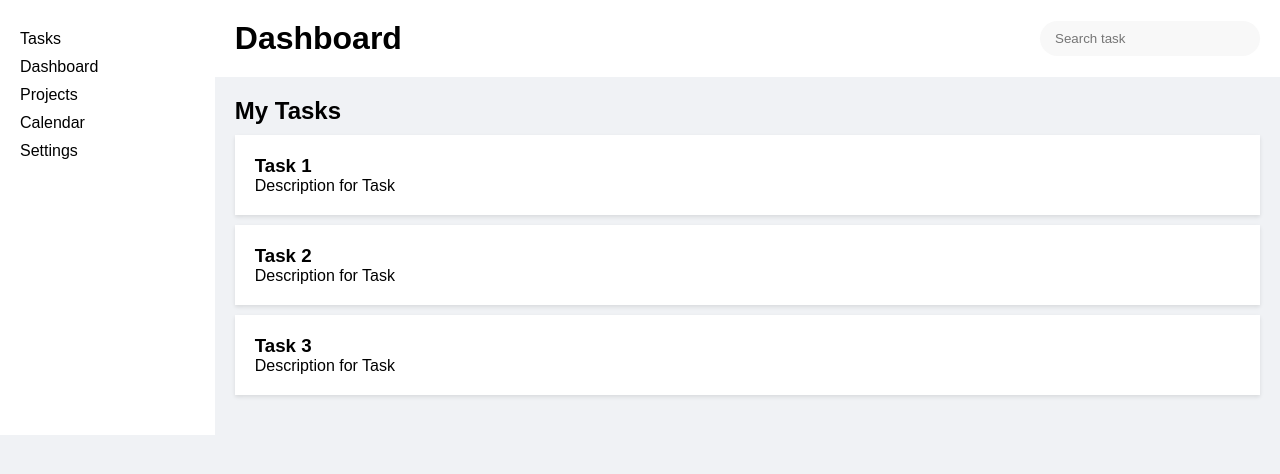
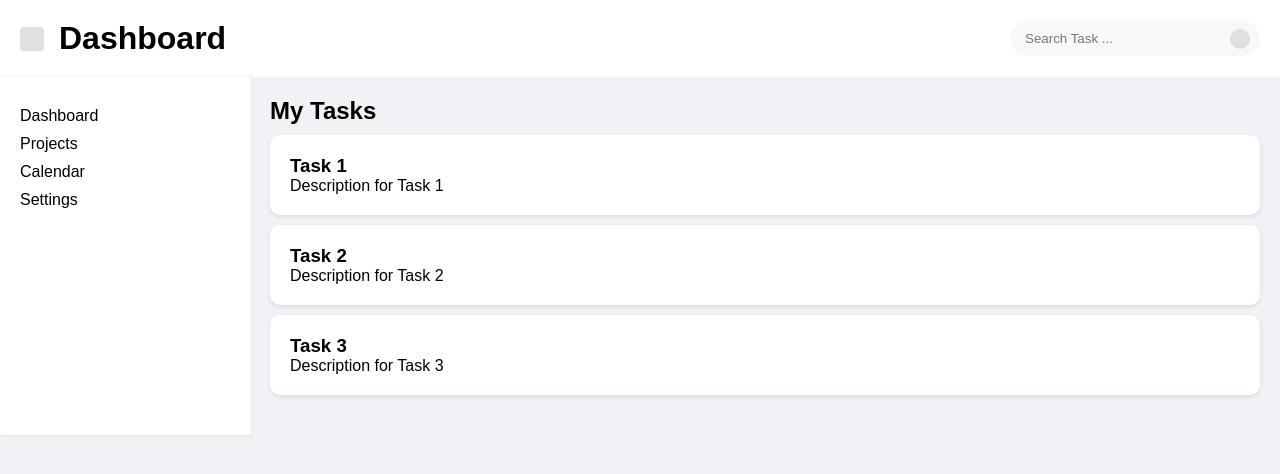
Before and after one commit to Sergsol95/task_manager, a React (Create React App) app: page / in a window 1280 px wide. Shown: the top 474 px of the page. Built offline with nearby package versions, Linux system fonts and the light colour scheme.

Commit message:
changed to styled components

```diff
--- a/src/App.js
+++ b/src/App.js
@@ -1,20 +1,24 @@
 import React from 'react';
-import './styles.css';
 import Header from './components/Header/Header';
 import Sidebar from './components/Sidebar/Sidebar';
 import MainContent from './components/MainContent/MainContent';
+import styled from 'styled-components';
+import './styles.css';
+
+const AppContainer = styled.div`
+  display: flex;
+  width: 100%;
+`;
 
 const App = () => {
   return (
-<div>
-    <div className='content'>
-    <Sidebar />
-      <div className='main'>
+    <div>
       <Header />
+      <AppContainer>
+        <Sidebar />
         <MainContent />
-        </div>
-      </div>
-</div>
+      </AppContainer>
+    </div>
   );
 };
 
--- a/src/components/Header/Header.css
+++ /dev/null
@@ -1,44 +0,0 @@
-.header {
-    display: flex;
-    justify-content: space-between;
-    align-items: center;
-    padding: 20px;
-    background-color: #fff;
-  }
-
-  .header-left {
-    display: flex;
-    align-items: center;
-  }
-
-  .menu-icon-placeholder {
-    width: 24px;
-    height: 24px;
-    background-color: #e0e0e0;
-    margin-right: 15px;
-    border-radius: 4px;
-  }
-
-  .header-right {
-    display: flex;
-    align-items: center;
-    background-color: #f8f8f8;
-    border-radius: 30px;
-    padding: 5px 10px;
-  }
-
-  .header-right input {
-    border: none;
-    background: none;
-    outline: none;
-    padding: 5px;
-    width: 200px;
-  }
-
-  .search-icon-placeholder {
-    width: 20px;
-    height: 20px;
-    background-color: #e0e0e0;
-    margin-left: 10px;
-    border-radius: 50%;
-  }
--- a/src/components/Header/Header.jsx
+++ b/src/components/Header/Header.jsx
@@ -1,19 +1,65 @@
-import React from 'react';
-import './Header.css';
+import React from "react";
+import styled from "styled-components";
+
+const HeaderContainer = styled.header`
+  display: flex;
+  justify-content: space-between;
+  align-items: center;
+  padding: 20px;
+  background-color: #fff;
+  box-shadow: 0 2px 4px rgba(0, 0, 0, 0.1);
+`;
+
+const HeaderLeft = styled.div`
+  display: flex;
+  align-items: center;
+`;
+
+const MenuIconPlaceholder = styled.div`
+  width: 24px;
+  height: 24px;
+  background-color: #e0e0e0; /* Placeholder color */
+  margin-right: 15px;
+  border-radius: 4px;
+`;
+
+const HeaderRight = styled.div`
+  display: flex;
+  align-items: center;
+  background-color: #f8f8f8;
+  border-radius: 30px;
+  padding: 5px 10px;
+`;
+
+const SearchInput = styled.input`
+  border: none;
+  background: none;
+  outline: none;
+  padding: 5px;
+  width: 200px;
+`;
+
+const SearchIconPlaceholder = styled.div`
+  width: 20px;
+  height: 20px;
+  background-color: #e0e0e0;
+  margin-left: 10px;
+  border-radius: 50%;
+`;
 
 const Header = () => {
-    return (
-      <header className="header">
-        <div className="header-left">
-          <div className="menu-icon"></div>
-          <h1>Dashboard</h1>
-        </div>
-        <div className="header-right">
-          <input type="text" placeholder="Search task" />
-          <div className="search-icon"></div>
-        </div>
-      </header>
-    );
-  };
+  return (
+    <HeaderContainer>
+      <HeaderLeft>
+        <MenuIconPlaceholder />
+        <h1>Dashboard</h1>
+      </HeaderLeft>
+      <HeaderRight>
+        <SearchInput type="text" placeholder="Search Task ..." />
+        <SearchIconPlaceholder />
+      </HeaderRight>
+    </HeaderContainer>
+  );
+};
 
 export default Header;
--- a/src/components/MainContent/MainContent.css
+++ /dev/null
@@ -1,7 +0,0 @@
-.main-content {
-    padding: 20px;
-  }
-
-  .main-content section {
-    margin-bottom: 20px;
-  }
--- a/src/components/MainContent/MainContent.jsx
+++ b/src/components/MainContent/MainContent.jsx
@@ -1,17 +1,27 @@
-import React from 'react';
-import './MainContent.css';
-import Task from '../Task/Task';
+import React from "react";
+import styled from "styled-components";
+import Task from "../Task/Task";
+
+const MainContentContainer = styled.main`
+  flex-grow: 1;
+  padding: 20px;
+  background-color: #f0f2f5;
+`;
+
+const Section = styled.section`
+  margin-bottom: 20px;
+`;
 
 const MainContent = () => {
   return (
-    <main className="main-content">
-      <section>
+    <MainContentContainer>
+      <Section>
         <h2>My Tasks</h2>
-        <Task title="Task 1" description="Description for Task " />
-        <Task title="Task 2" description="Description for Task " />
-        <Task title="Task 3" description="Description for Task " />
-      </section>
-    </main>
+        <Task title="Task 1" description="Description for Task 1" />
+        <Task title="Task 2" description="Description for Task 2" />
+        <Task title="Task 3" description="Description for Task 3" />
+      </Section>
+    </MainContentContainer>
   );
 };
 
--- a/src/components/Sidebar/Sidebar.css
+++ /dev/null
@@ -1,13 +0,0 @@
-.sidebar {
-    width: 250px;
-    background-color: #fff;
-    padding: 20px;
-  }
-
-  .sidebar ul {
-    list-style: none;
-  }
-
-  .sidebar li {
-    margin: 10px 0;
-  }
--- a/src/components/Sidebar/Sidebar.jsx
+++ b/src/components/Sidebar/Sidebar.jsx
@@ -1,17 +1,32 @@
-import React from 'react';
-import './Sidebar.css';
+import React from "react";
+import styled from "styled-components";
+
+const SidebarContainer = styled.aside`
+  width: 250px;
+  background-color: #fff;
+  box-shadow: 2px 0 4px rgba(0, 0, 0, 0.1);
+  padding: 20px;
+`;
+
+const SidebarList = styled.ul`
+  list-style: none;
+  padding: 0;
+`;
+
+const SidebarListItem = styled.li`
+  margin: 10px 0;
+`;
 
 const Sidebar = () => {
   return (
-    <aside className="sidebar">
-      <ul>
-        <li>Tasks</li>
-        <li>Dashboard</li>
-        <li>Projects</li>
-        <li>Calendar</li>
-        <li>Settings</li>
-      </ul>
-    </aside>
+    <SidebarContainer>
+      <SidebarList>
+        <SidebarListItem>Dashboard</SidebarListItem>
+        <SidebarListItem>Projects</SidebarListItem>
+        <SidebarListItem>Calendar</SidebarListItem>
+        <SidebarListItem>Settings</SidebarListItem>
+      </SidebarList>
+    </SidebarContainer>
   );
 };
 
--- a/src/components/Task/Task.css
+++ /dev/null
@@ -1,6 +0,0 @@
-.task-item {
-    background-color: #fff;
-    padding: 20px;
-    margin: 10px 0;
-    box-shadow: 0 2px 4px rgba(0, 0, 0, 0.1);
-  }
--- a/src/components/Task/Task.jsx
+++ b/src/components/Task/Task.jsx
@@ -1,13 +1,20 @@
-import React from 'react';
-import './Task.css';
+import React from "react";
+import styled from "styled-components";
+
+const TaskItemContainer = styled.div`
+  background-color: #fff;
+  padding: 20px;
+  margin: 10px 0;
+  box-shadow: 0 2px 4px rgba(0, 0, 0, 0.1);
+  border-radius: 10px;
+`;
 
 const Task = ({ title, description }) => {
   return (
-    <div className="task-item">
+    <TaskItemContainer>
       <h3>{title}</h3>
       <p>{description}</p>
-    </div>
+    </TaskItemContainer>
   );
 };
-
 export default Task;
--- a/src/styles.css
+++ b/src/styles.css
@@ -1,17 +1,3 @@
-body {
-  margin: 0;
-  font-family: -apple-system, BlinkMacSystemFont, 'Segoe UI', 'Roboto', 'Oxygen',
-    'Ubuntu', 'Cantarell', 'Fira Sans', 'Droid Sans', 'Helvetica Neue',
-    sans-serif;
-  -webkit-font-smoothing: antialiased;
-  -moz-osx-font-smoothing: grayscale;
-}
-
-code {
-  font-family: source-code-pro, Menlo, Monaco, Consolas, 'Courier New',
-    monospace;
-}
-
 * {
   margin: 0;
   padding: 0;
@@ -22,13 +8,3 @@ body {
   font-family: 'Arial', sans-serif;
   background-color: #f0f2f5;
 }
-
-.main {
-  display: flex;
-  flex-direction: column;
-  width: 100%;
-}
-
-.content {
-  display: flex;
-}
```
Also changed, not shown: package.json (+37 -0 lines), 1 other file (tests, documents, lock files or other folders).
